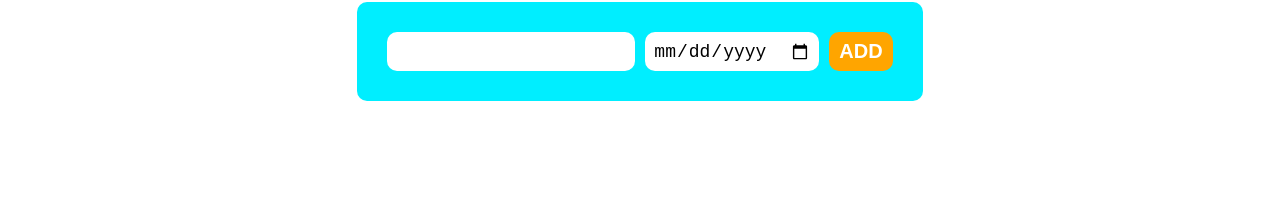
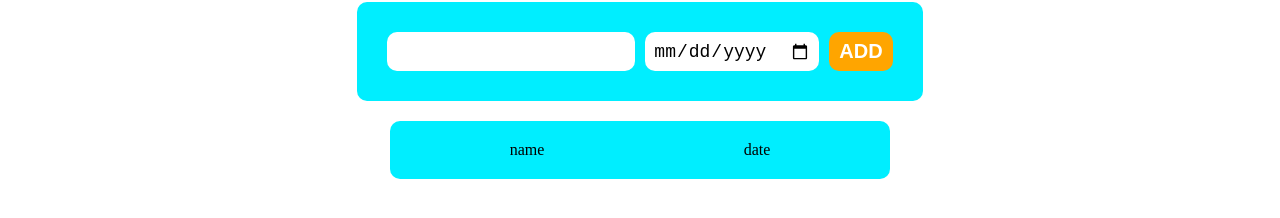
Before and after one commit to Azisbek/TodoFirbase, a React (Create React App) app: page / in a window 1280 px wide. Shown: the part 434-652 px from the top of the page. Built offline with nearby package versions, Linux system fonts and the light colour scheme.

Commit message:
app new ficha

```diff
--- a/src/App.js
+++ b/src/App.js
@@ -11,8 +11,9 @@
 
   return (
     <>
-    <Header/>
-      <Form />
+      <Header />
+      <Form addNewItem={addNewItem} />
+      <List data={data} />
     </>
   );
 }
```
